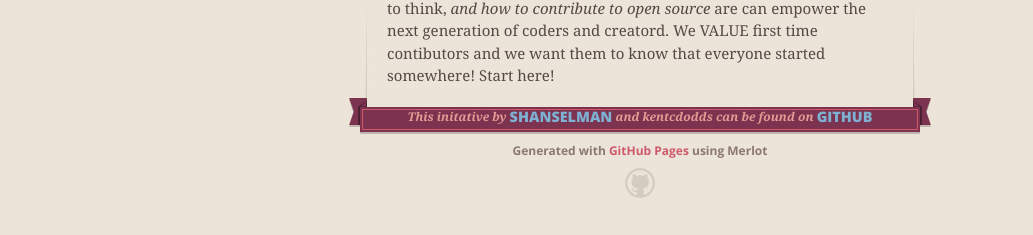
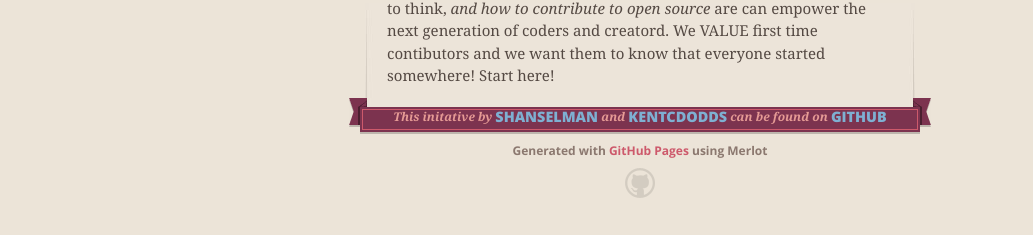
Before and after one commit to shanselman/firsttimersonly, a Jekyll site: the page built from index.md, in a window 1280 px wide. Shown: the part 1445-1680 px from the top of the page, without its empty margins (0-1033 px from the left). Built offline with Jekyll 4.4.1, drawn with Linux system fonts in a browser that asks for light colours; nearby versions of some CDN libraries; Markdown is read by kramdown in place of the engine named in the settings; part of the change alters nothing that is shown.

```diff
--- a/_layouts/index.html
+++ b/_layouts/index.html
@@ -52,7 +52,7 @@
       <footer>
         <span class="ribbon-outer">
           <span class="ribbon-inner">
-            <p>This initative by <a href="https://github.com/shanselman">shanselman</a> and <a href="https://github.com/kentcdodds"></a>kentcdodds</a> can be found on <a href="https://github.com/shanselman/firsttimersonly">GitHub</a></p>
+            <p>This initative by <a href="https://github.com/shanselman">shanselman</a> and <a href="https://github.com/kentcdodds">kentcdodds</a> can be found on <a href="https://github.com/shanselman/firsttimersonly">GitHub</a></p>
           </span>
           <span class="left-tail"></span>
           <span class="right-tail"></span>
```
